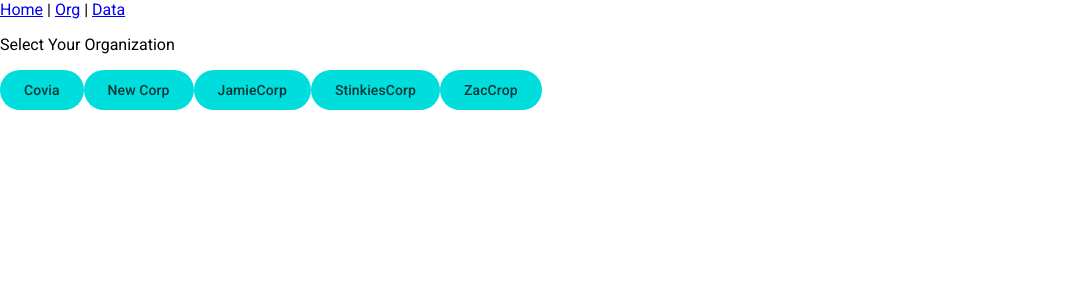
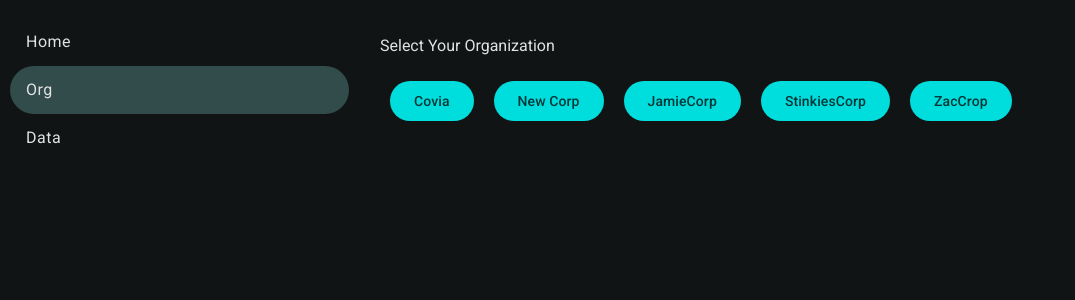
Before and after one commit to RuFeeOh/EZ-Analyze-Repository, an Angular app: page /org in a window 1280 px wide. Shown: the top 300 px of the page, without its empty margins (0-1075 px from the left). Built offline with nearby package versions, Linux system fonts and the light colour scheme.

Commit message:
Styling!

```diff
--- a/src/app/app.component.html
+++ b/src/app/app.component.html
@@ -1,8 +1,12 @@
-<nav>
-    <a routerLink="/">Home</a>
-    |
-    <a routerLink="/org">Org</a>
-    |
-    <a routerLink="/data">Data</a>
-</nav>
-<router-outlet />
+<mat-drawer-container class="example-container">
+    <mat-drawer mode="side" opened>
+
+        <mat-nav-list>
+            <a mat-list-item routerLink="/home" routerLinkActive="mdc-list-item--activated">Home</a>
+            <a mat-list-item routerLink="/org" routerLinkActive="mdc-list-item--activated">Org</a>
+            <a mat-list-item routerLink="/data" routerLinkActive="mdc-list-item--activated">Data</a>
+        </mat-nav-list>
+    </mat-drawer>
+    <mat-drawer-content><router-outlet /></mat-drawer-content>
+
+</mat-drawer-container>
--- a/src/app/app.component.scss
+++ b/src/app/app.component.scss
@@ -0,0 +1,15 @@
+.example-container {
+    width: auto;
+    height: 100%;
+    /* The background property is added to clearly distinguish the borders between drawer and main
+       content */
+}
+
+
+mat-drawer {
+    padding: 10px;
+}
+
+mat-drawer-content {
+    padding: 20px;
+}
--- a/src/app/app.routes.ts
+++ b/src/app/app.routes.ts
@@ -5,7 +5,7 @@ import { DataComponent } from './pages/data/data.component';
 
 export const routes: Routes = [
     {
-        path: '',
+        path: 'home',
         title: 'home',
         component: HomeComponent,
     },
--- a/src/app/pages/home/home.component.scss
+++ b/src/app/pages/home/home.component.scss
@@ -1,7 +1,7 @@
 .container {
     display: flex;
-    width: 100vw;
-    height: 100vh;
+    width: 100%;
+    height: 100%;
     display: flex;
     justify-content: center;
     /*centers items on the line (the x-axis by default)*/
--- a/src/app/pages/organization-selector/organization-selector.component.html
+++ b/src/app/pages/organization-selector/organization-selector.component.html
@@ -1,4 +1,4 @@
 <p>Select Your Organization</p>
 @for (org of organizationList; track org) {
-<button mat-flat-button>{{org}}</button>
+<button mat-flat-button class="orgButton">{{org}}</button>
 }
--- a/src/app/pages/organization-selector/organization-selector.component.scss
+++ b/src/app/pages/organization-selector/organization-selector.component.scss
@@ -0,0 +1,3 @@
+.orgButton {
+    margin: 10px
+}
--- a/src/styles.scss
+++ b/src/styles.scss
@@ -1,4 +1,12 @@
 /* You can add global styles to this file, and also import other style files */
 
-html, body { height: 100%; }
-body { margin: 0; font-family: Roboto, "Helvetica Neue", sans-serif; }
+html,
+body {
+    height: 100%;
+}
+
+body {
+    margin: 0;
+    font-family: Roboto, "Helvetica Neue", sans-serif;
+    background: var(--mat-sys-surface)
+}
```
Also changed, not shown: src/app/app.component.ts (+12 -2 lines).
